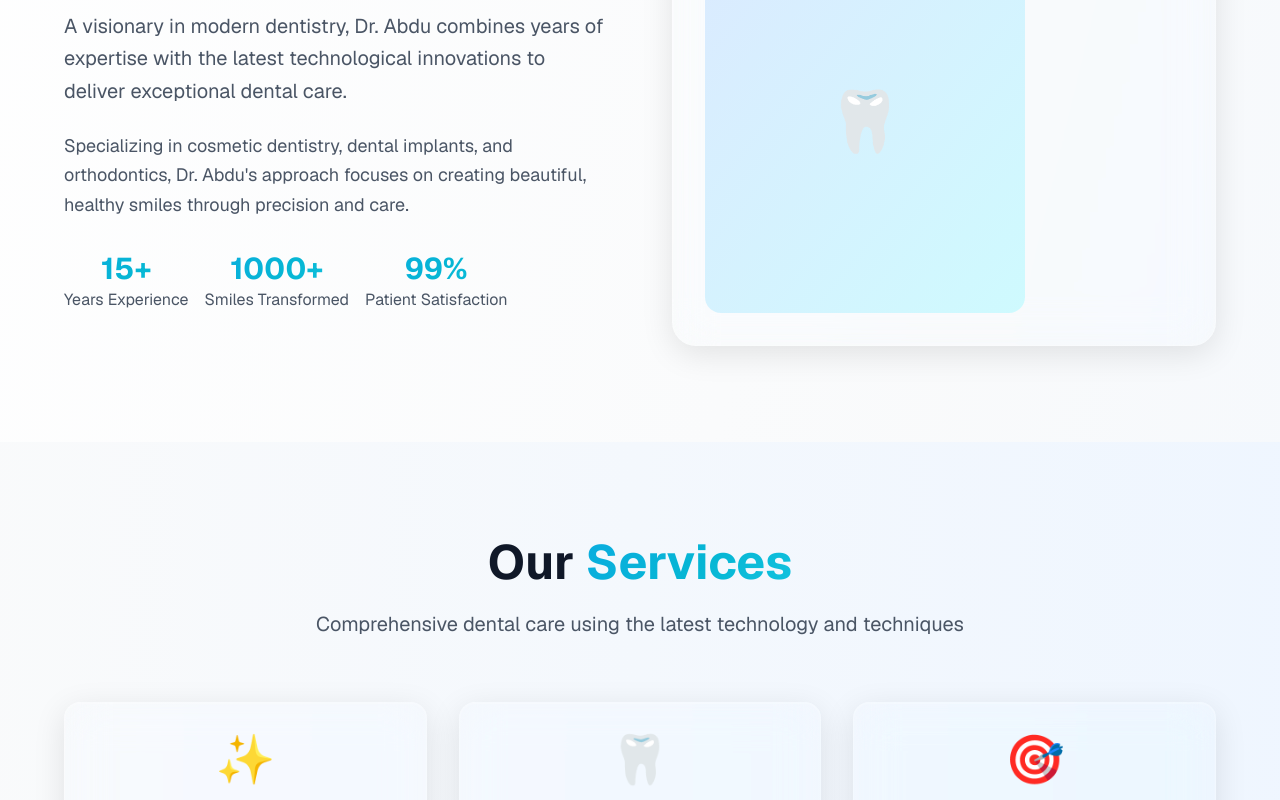
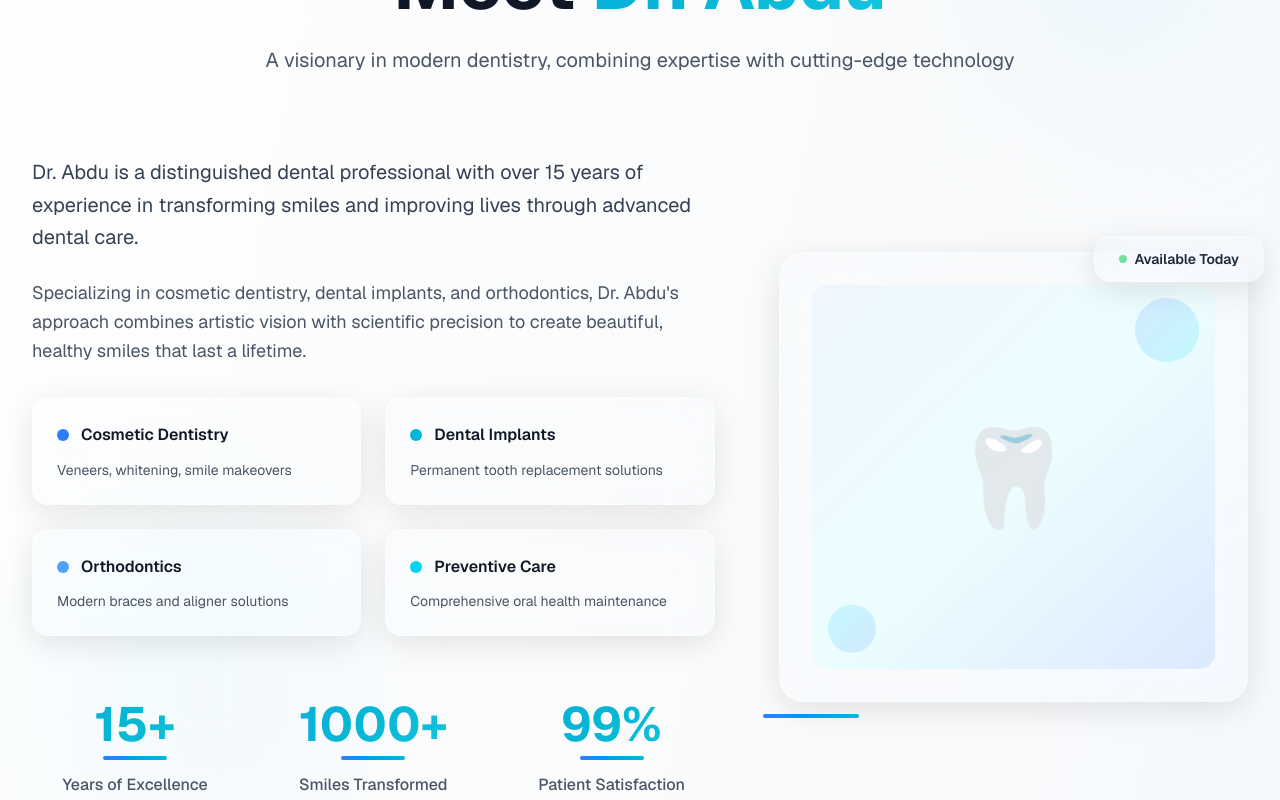
Before and after one commit to abdu-nur/drabdu, a Next.js app: page / in a window 1280 px wide. Shown: the part 1000-1800 px from the top of the page. Built offline with nearby package versions, Linux system fonts and the light colour scheme.

Commit message:
minor improvement.

```diff
--- a/app/page.js
+++ b/app/page.js
@@ -61,39 +61,132 @@ export default function Home() {
       </section>
 
       {/* About Section */}
-      <section id="about" className="py-24 px-8 relative">
-        <div className="max-w-6xl mx-auto">
-          <div className="grid md:grid-cols-2 gap-16 items-center">
-            <div className={`transition-all duration-1000 delay-300 ${isVisible ? 'opacity-100 translate-x-0' : 'opacity-0 -translate-x-10'}`}>
-              <h2 className="text-5xl font-bold text-gray-900 mb-8">
-                Meet <span className="gradient-text">Dr. Abdu</span>
-              </h2>
-              <p className="text-xl text-gray-600 mb-6 leading-relaxed">
-                A visionary in modern dentistry, Dr. Abdu combines years of expertise with the latest technological innovations to deliver exceptional dental care.
-              </p>
-              <p className="text-lg text-gray-600 mb-8 leading-relaxed">
-                Specializing in cosmetic dentistry, dental implants, and orthodontics, Dr. Abdu's approach focuses on creating beautiful, healthy smiles through precision and care.
-              </p>
-              <div className="flex gap-4">
-                <div className="text-center">
-                  <div className="text-3xl font-bold gradient-text">15+</div>
-                  <div className="text-gray-600">Years Experience</div>
+      <section id="about" className="py-24 px-8 relative overflow-hidden">
+        {/* Background decorative elements */}
+        <div className="absolute inset-0">
+          <div className="absolute top-10 right-10 w-64 h-64 bg-gradient-to-br from-blue-100/30 to-cyan-100/30 rounded-full blur-3xl"></div>
+          <div className="absolute bottom-10 left-10 w-80 h-80 bg-gradient-to-br from-cyan-100/20 to-blue-100/20 rounded-full blur-3xl"></div>
+        </div>
+
+        <div className="max-w-7xl mx-auto relative z-10">
+          {/* Section Header */}
+          <div className="text-center mb-20">
+            <div className="inline-flex items-center gap-3 mb-6">
+              <div className="w-12 h-px bg-gradient-to-r from-transparent via-blue-400 to-transparent"></div>
+              <span className="text-blue-600 font-semibold tracking-wider uppercase text-sm">About</span>
+              <div className="w-12 h-px bg-gradient-to-r from-transparent via-blue-400 to-transparent"></div>
+            </div>
+            <h2 className="text-6xl md:text-7xl font-bold text-gray-900 mb-6">
+              Meet <span className="gradient-text">Dr. Abdu</span>
+            </h2>
+            <p className="text-xl text-gray-600 max-w-3xl mx-auto leading-relaxed">
+              A visionary in modern dentistry, combining expertise with cutting-edge technology
+            </p>
+          </div>
+
+          <div className="grid lg:grid-cols-12 gap-16 items-center">
+            {/* Left Column - Content */}
+            <div className="lg:col-span-7 space-y-8">
+              {/* Main Description */}
+              <div className="space-y-6">
+                <p className="text-xl text-gray-700 leading-relaxed">
+                  Dr. Abdu is a distinguished dental professional with over 15 years of experience in transforming smiles and improving lives through advanced dental care.
+                </p>
+                <p className="text-lg text-gray-600 leading-relaxed">
+                  Specializing in cosmetic dentistry, dental implants, and orthodontics, Dr. Abdu's approach combines artistic vision with scientific precision to create beautiful, healthy smiles that last a lifetime.
+                </p>
+              </div>
+
+              {/* Expertise Areas */}
+              <div className="grid sm:grid-cols-2 gap-6">
+                <div className="glass rounded-2xl p-6 border border-white/20">
+                  <div className="flex items-center gap-3 mb-3">
+                    <div className="w-3 h-3 bg-blue-500 rounded-full"></div>
+                    <h4 className="font-semibold text-gray-900">Cosmetic Dentistry</h4>
+                  </div>
+                  <p className="text-gray-600 text-sm">Veneers, whitening, smile makeovers</p>
                 </div>
-                <div className="text-center">
-                  <div className="text-3xl font-bold gradient-text">1000+</div>
-                  <div className="text-gray-600">Smiles Transformed</div>
+                <div className="glass rounded-2xl p-6 border border-white/20">
+                  <div className="flex items-center gap-3 mb-3">
+                    <div className="w-3 h-3 bg-cyan-500 rounded-full"></div>
+                    <h4 className="font-semibold text-gray-900">Dental Implants</h4>
+                  </div>
+                  <p className="text-gray-600 text-sm">Permanent tooth replacement solutions</p>
                 </div>
-                <div className="text-center">
-                  <div className="text-3xl font-bold gradient-text">99%</div>
-                  <div className="text-gray-600">Patient Satisfaction</div>
+                <div className="glass rounded-2xl p-6 border border-white/20">
+                  <div className="flex items-center gap-3 mb-3">
+                    <div className="w-3 h-3 bg-blue-400 rounded-full"></div>
+                    <h4 className="font-semibold text-gray-900">Orthodontics</h4>
+                  </div>
+                  <p className="text-gray-600 text-sm">Modern braces and aligner solutions</p>
+                </div>
+                <div className="glass rounded-2xl p-6 border border-white/20">
+                  <div className="flex items-center gap-3 mb-3">
+                    <div className="w-3 h-3 bg-cyan-400 rounded-full"></div>
+                    <h4 className="font-semibold text-gray-900">Preventive Care</h4>
+                  </div>
+                  <p className="text-gray-600 text-sm">Comprehensive oral health maintenance</p>
+                </div>
+              </div>
+
+              {/* Statistics */}
+              <div className="grid grid-cols-3 gap-8 pt-8">
+                <div className="text-center group">
+                  <div className="relative">
+                    <div className="text-4xl md:text-5xl font-bold gradient-text mb-2 group-hover:scale-110 transition-transform duration-300">
+                      15+
+                    </div>
+                    <div className="w-16 h-1 bg-gradient-to-r from-blue-500 to-cyan-500 mx-auto mb-3 rounded-full"></div>
+                  </div>
+                  <div className="text-gray-600 font-medium">Years of Excellence</div>
+                </div>
+                <div className="text-center group">
+                  <div className="relative">
+                    <div className="text-4xl md:text-5xl font-bold gradient-text mb-2 group-hover:scale-110 transition-transform duration-300">
+                      1000+
+                    </div>
+                    <div className="w-16 h-1 bg-gradient-to-r from-blue-500 to-cyan-500 mx-auto mb-3 rounded-full"></div>
+                  </div>
+                  <div className="text-gray-600 font-medium">Smiles Transformed</div>
+                </div>
+                <div className="text-center group">
+                  <div className="relative">
+                    <div className="text-4xl md:text-5xl font-bold gradient-text mb-2 group-hover:scale-110 transition-transform duration-300">
+                      99%
+                    </div>
+                    <div className="w-16 h-1 bg-gradient-to-r from-blue-500 to-cyan-500 mx-auto mb-3 rounded-full"></div>
+                  </div>
+                  <div className="text-gray-600 font-medium">Patient Satisfaction</div>
                 </div>
               </div>
             </div>
-            <div className={`relative transition-all duration-1000 delay-500 ${isVisible ? 'opacity-100 translate-x-0' : 'opacity-0 translate-x-10'}`}>
-              <div className="glass rounded-3xl p-8 backdrop-blur-xl">
-                <div className="w-80 h-96 bg-gradient-to-br from-blue-100 to-cyan-100 rounded-2xl flex items-center justify-center">
-                  <div className="text-6xl">🦷</div>
+
+            {/* Right Column - Visual */}
+            <div className="lg:col-span-5">
+              <div className="relative">
+                {/* Main Image Container */}
+                <div className="glass rounded-3xl p-8 backdrop-blur-xl border border-white/20 relative overflow-hidden">
+                  <div className="w-full h-96 bg-gradient-to-br from-blue-50 via-cyan-50 to-blue-100 rounded-2xl flex items-center justify-center relative overflow-hidden">
+                    {/* Floating elements inside */}
+                    <div className="absolute top-4 right-4 w-16 h-16 bg-gradient-to-br from-blue-200 to-cyan-200 rounded-full opacity-60 float"></div>
+                    <div className="absolute bottom-4 left-4 w-12 h-12 bg-gradient-to-br from-cyan-200 to-blue-200 rounded-full opacity-60 float-delay-1"></div>
+                    <div className="absolute top-1/2 left-1/2 transform -translate-x-1/2 -translate-y-1/2 text-8xl">🦷</div>
+                  </div>
+
+                  {/* Decorative overlay */}
+                  <div className="absolute inset-0 bg-gradient-to-br from-transparent via-white/5 to-transparent pointer-events-none"></div>
                 </div>
+
+                {/* Floating badge */}
+                <div className="absolute -top-4 -right-4 glass rounded-2xl px-6 py-3 backdrop-blur-xl border border-white/20">
+                  <div className="flex items-center gap-2">
+                    <div className="w-2 h-2 bg-green-500 rounded-full animate-pulse"></div>
+                    <span className="text-sm font-semibold text-gray-800">Available Today</span>
+                  </div>
+                </div>
+
+                {/* Bottom accent */}
+                <div className="absolute -bottom-4 -left-4 w-24 h-1 bg-gradient-to-r from-blue-500 to-cyan-500 rounded-full"></div>
               </div>
             </div>
           </div>
```
